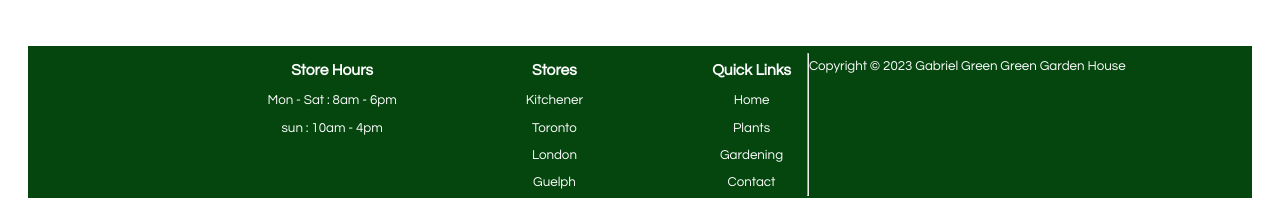
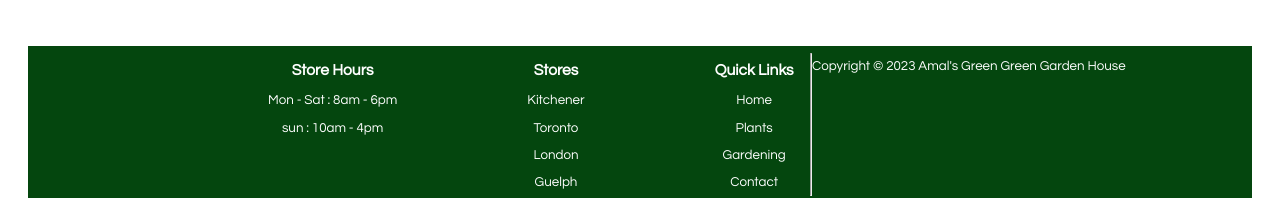
Before and after one commit to Amalkuriakose6/Garden, a plain HTML site: page Gardening.html in a window 1280 px wide. Shown: the part 656-854 px from the top of the page. Drawn offline with Linux system fonts and the light colour scheme.

Commit message:
Update Gardening.html

```diff
--- a/Gardening.html
+++ b/Gardening.html
@@ -82,7 +82,7 @@
     </div>
     <hr>
     <div id="ee">
-    <p style="text-align: center;" id="Copyright">Copyright &copy; 2023 Gabriel Green Green Garden House</p>
+    <p style="text-align: center;" id="Copyright">Copyright &copy; 2023 Amal's Green Green Garden House</p>
     </div>
     </footer>
 
```
